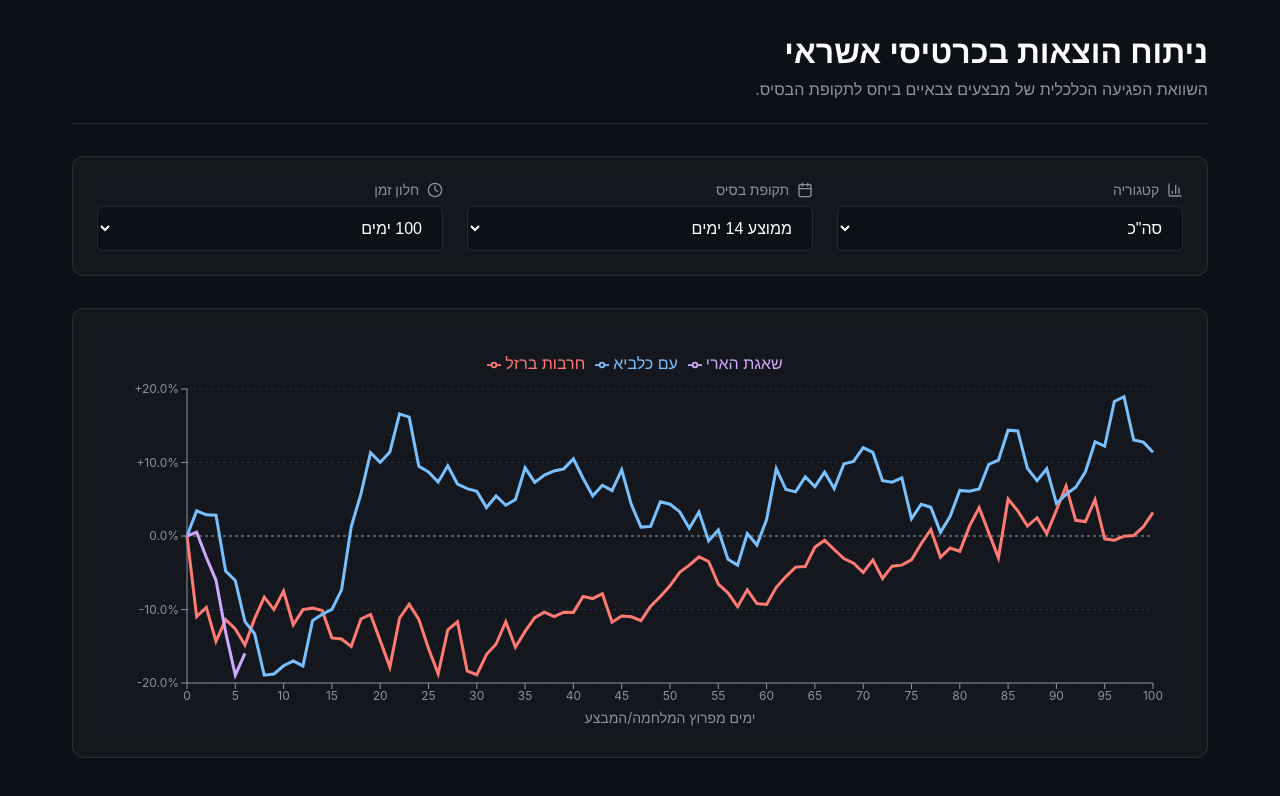
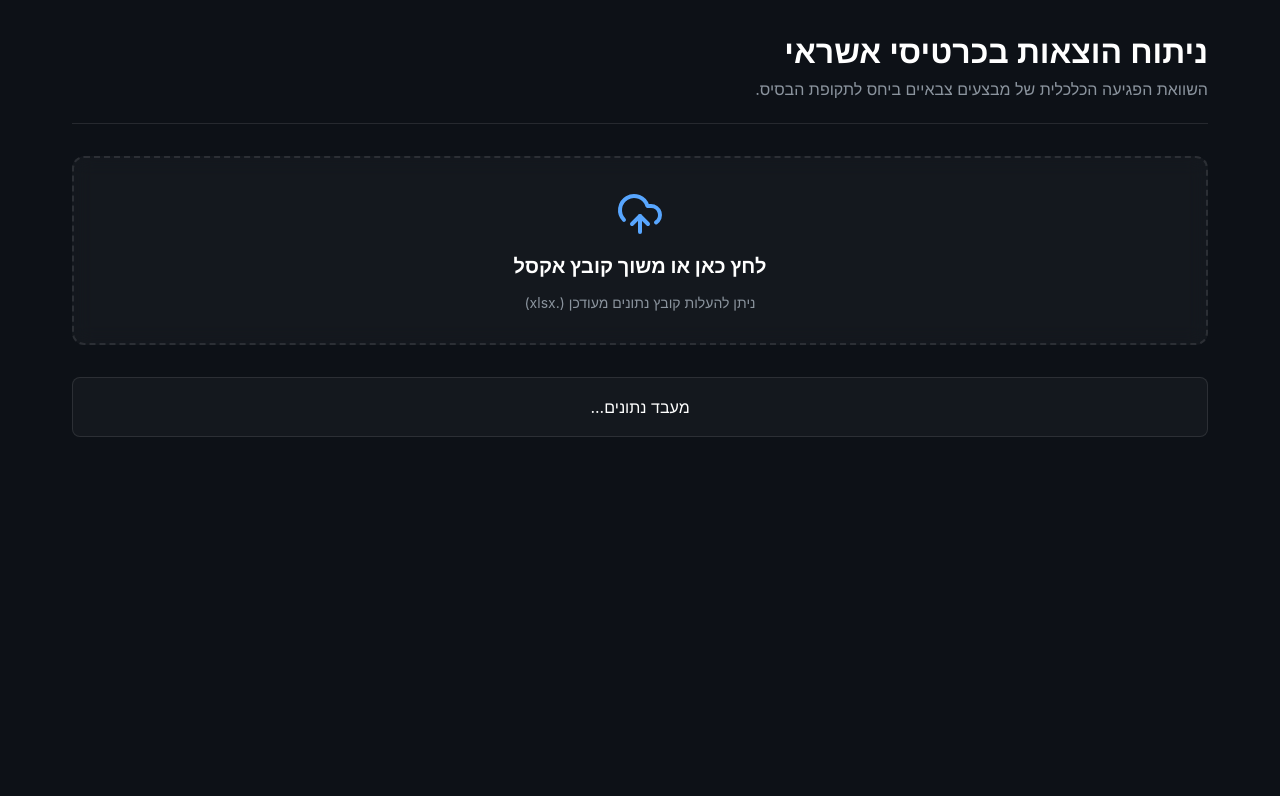
Before and after one commit to Ronshenkman/credit, a React (Vite) app in the folder webapp/: page / in a window 1280 px wide. Shown: the top 796 px of the page. Built offline with nearby package versions, Linux system fonts and the light colour scheme.

Commit message:
feat: In-browser drag-and-drop Excel data parsing

```diff
--- a/webapp/package.json
+++ b/webapp/package.json
@@ -13,7 +13,8 @@
     "lucide-react": "^0.577.0",
     "react": "^18.3.1",
     "react-dom": "^18.3.1",
-    "recharts": "^3.8.0"
+    "recharts": "^3.8.0",
+    "xlsx": "^0.18.5"
   },
   "devDependencies": {
     "@eslint/js": "^9.11.1",
--- a/webapp/src/App.jsx
+++ b/webapp/src/App.jsx
@@ -3,6 +3,8 @@ import {
   LineChart, Line, XAxis, YAxis, CartesianGrid, Tooltip, Legend, ResponsiveContainer, ReferenceLine
 } from 'recharts';
 import { Activity, Calendar, BarChart3, Clock } from 'lucide-react';
+import FileUploader from './components/FileUploader';
+import { processExcelData } from './utils/processData';
 import './index.css';
 
 function App() {
@@ -14,21 +16,20 @@ function App() {
   const [basePeriod, setBasePeriod] = useState("change_14");
   const [maxDays, setMaxDays] = useState("100");
 
-  useEffect(() => {
-    fetch('/data.json')
-      .then(res => {
-        if (!res.ok) throw new Error('Failed to load data');
-        return res.json();
-      })
-      .then(jsonData => {
-        setData(jsonData);
+  // Start with no data - wait for user to upload
+  const handleFileLoaded = async (buffer) => {
+    try {
+      setLoading(true);
+      setError(null);
+      const parsedData = await processExcelData(buffer);
+      setData(parsedData);
       setLoading(false);
-      })
-      .catch(err => {
-        setError(err.message);
+    } catch (err) {
+      console.error(err);
+      setError("שגיאה בפענוח הקובץ. ודא שזהו קובץ האקסל התקין.");
       setLoading(false);
-      });
-  }, []);
+    }
+  };
 
   const categories = useMemo(() => {
     if (!data || !data["חרבות ברזל"]) return [];
@@ -66,7 +67,7 @@ function App() {
     return ticks;
   }, [maxDays]);
 
-  if (loading) return <div className="app-container"><div className="loading">Loading data...</div></div>;
+  // if (loading) return <div className="app-container"><div className="loading">Loading data...</div></div>;
   if (error) return <div className="app-container"><div className="error">Error: {error}</div></div>;
 
   return (
@@ -76,6 +77,12 @@ function App() {
         <p>השוואת הפגיעה הכלכלית של מבצעים צבאיים ביחס לתקופת הבסיס.</p>
       </header>
 
+      <FileUploader onFileLoaded={handleFileLoaded} onError={setError} />
+
+      {loading && <div className="loading">מעבד נתונים...</div>}
+
+      {data && !loading && (
+        <>
           <div className="controls-panel">
             <div className="control-group">
               <label><BarChart3 size={16} style={{ display: 'inline', marginLeft: '4px', verticalAlign: 'text-bottom' }} /> קטגוריה</label>
@@ -160,6 +167,8 @@ function App() {
               </LineChart>
             </ResponsiveContainer>
           </div>
+        </>
+      )}
     </div>
   );
 }
--- /dev/null
+++ b/webapp/src/components/FileUploader.css
@@ -0,0 +1,41 @@
+.file-uploader {
+    width: 100%;
+    margin-bottom: 2rem;
+    background: var(--panel-bg);
+    border: 2px dashed var(--panel-border);
+    border-radius: 12px;
+    padding: 2rem;
+    text-align: center;
+    cursor: pointer;
+    transition: all 0.3s ease;
+    backdrop-filter: blur(10px);
+}
+
+.file-uploader:hover {
+    border-color: var(--accent-color);
+    background: rgba(88, 166, 255, 0.05);
+}
+
+.uploader-content {
+    display: flex;
+    flex-direction: column;
+    align-items: center;
+    gap: 1rem;
+    cursor: pointer;
+}
+
+.upload-icon {
+    color: var(--accent-color);
+}
+
+.uploader-content h3 {
+    margin: 0;
+    font-size: 1.25rem;
+    color: var(--text-active);
+}
+
+.uploader-content p {
+    margin: 0;
+    color: var(--text-muted);
+    font-size: 0.875rem;
+}
--- /dev/null
+++ b/webapp/src/components/FileUploader.jsx
@@ -0,0 +1,66 @@
+import React, { useCallback } from 'react';
+import { UploadCloud } from 'lucide-react';
+import './FileUploader.css';
+
+export default function FileUploader({ onFileLoaded, onError }) {
+
+    const handleUpload = useCallback((file) => {
+        if (!file) return;
+
+        // Check extension
+        const ext = file.name.split('.').pop().toLowerCase();
+        if (ext !== 'xlsx' && ext !== 'xls') {
+            onError("Please upload a valid Excel file (.xlsx or .xls)");
+            return;
+        }
+
+        // Read as ArrayBuffer for SheetJS
+        const reader = new FileReader();
+        reader.onload = (e) => {
+            onFileLoaded(e.target.result);
+        };
+        reader.onerror = () => {
+            onError("Error reading file.");
+        };
+        reader.readAsArrayBuffer(file);
+
+    }, [onFileLoaded, onError]);
+
+    const onDrop = useCallback((e) => {
+        e.preventDefault();
+        if (e.dataTransfer.files && e.dataTransfer.files.length > 0) {
+            handleUpload(e.dataTransfer.files[0]);
+        }
+    }, [handleUpload]);
+
+    const onDragOver = useCallback((e) => {
+        e.preventDefault();
+    }, []);
+
+    const onFileChange = useCallback((e) => {
+        if (e.target.files && e.target.files.length > 0) {
+            handleUpload(e.target.files[0]);
+        }
+    }, [handleUpload]);
+
+    return (
+        <div
+            className="file-uploader"
+            onDrop={onDrop}
+            onDragOver={onDragOver}
+        >
+            <input
+                type="file"
+                id="fileInput"
+                accept=".xlsx, .xls"
+                onChange={onFileChange}
+                style={{ display: 'none' }}
+            />
+            <label htmlFor="fileInput" className="uploader-content">
+                <UploadCloud size={48} className="upload-icon" />
+                <h3>לחץ כאן או משוך קובץ אקסל</h3>
+                <p>ניתן להעלות קובץ נתונים מעודכן (.xlsx)</p>
+            </label>
+        </div>
+    );
+}
--- /dev/null
+++ b/webapp/src/utils/processData.js
@@ -0,0 +1,147 @@
+import * as XLSX from 'xlsx';
+
+const DATES = {
+    "חרבות ברזל": "2023-10-07",
+    "עם כלביא": "2025-06-12",
+    "שאגת הארי": "2026-02-28"
+};
+
+const COLUMN_NAMES_IN_ORDER = [
+    'Date',
+    'סה"כ',
+    'מוצרי תעשייה',
+    'ציוד ושירותי תקשורת',
+    'דלק, חשמל וגז',
+    'ספרים, ציוד משרדי ופרסום',
+    'שירותי רפואה ותרופות',
+    'ציוד ושירותי תחבורה',
+    'מוצרים ושירותים אחרים',
+    'פנאי ובילוי',
+    'טיסות, תיירות ואירוח',
+    'מחשבים ותוכנה',
+    'מזון ומשקאות',
+    'שירותי אוכל',
+    'ביטוח',
+    'שירותי ממשלה ועירייה'
+];
+
+/**
+ * Calculates the average of array of numbers
+ */
+function getAverage(arr) {
+    if (!arr || arr.length === 0) return null;
+    const sum = arr.reduce((a, b) => a + b, 0);
+    return sum / arr.length;
+}
+
+/**
+ * Parses the Excel ArrayBuffer into the processed JSON expected by App.jsx
+ * @param {ArrayBuffer} buffer The Excel file data
+ * @returns {Object} Processed JSON Data Map
+ */
+export async function processExcelData(buffer) {
+    // Parse excel file
+    const workbook = XLSX.read(buffer, { type: 'array', cellDates: true });
+    const sheetName = workbook.SheetNames[0];
+    const worksheet = workbook.Sheets[sheetName];
+
+    // Read raw sheet as array of arrays, skipping the first 11 rows of junk
+    const rawData = XLSX.utils.sheet_to_json(worksheet, { header: 1, range: 11 });
+
+    // Transform into objects based on our strict column order
+    const dataList = rawData.map(row => {
+        const obj = {};
+        COLUMN_NAMES_IN_ORDER.forEach((colName, index) => {
+            obj[colName] = row[index];
+        });
+        return obj;
+    }).filter(row => row['Date'] instanceof Date || typeof row['Date'] === 'number');
+
+    // Convert dates if they come as numbers (Excel serials)
+    dataList.forEach(row => {
+        if (typeof row['Date'] === 'number') {
+            // Excel date serial number to JS Date
+            row['Date'] = new Date(Math.round((row['Date'] - 25569) * 86400 * 1000));
+        }
+    });
+
+    // Sort by date ascending
+    dataList.sort((a, b) => a['Date'] - b['Date']);
+
+    const result = {};
+
+    Object.entries(DATES).forEach(([opName, startDateStr]) => {
+        const startDate = new Date(startDateStr);
+        result[opName] = {};
+
+        // Process each category (all columns except Date)
+        COLUMN_NAMES_IN_ORDER.slice(1).forEach(col => {
+            // Calculate Baselines
+            const baseEnd = new Date(startDate);
+            baseEnd.setDate(baseEnd.getDate() - 1);
+
+            const base14Start = new Date(startDate);
+            base14Start.setDate(base14Start.getDate() - 14);
+
+            const base28Start = new Date(startDate);
+            base28Start.setDate(base28Start.getDate() - 28);
+
+            const base14Vals = dataList
+                .filter(r => r.Date >= base14Start && r.Date <= baseEnd && typeof r[col] === 'number')
+                .map(r => r[col]);
+
+            const base28Vals = dataList
+                .filter(r => r.Date >= base28Start && r.Date <= baseEnd && typeof r[col] === 'number')
+                .map(r => r[col]);
+
+            const base14Avg = getAverage(base14Vals);
+            const base28Avg = getAverage(base28Vals);
+
+            // Get data from startDate onwards
+            const postOpData = dataList.filter(r => r.Date >= startDate);
+
+            // Insert Day 0 Base Line Drop point
+            const dayZeroDate = new Date(startDate);
+            dayZeroDate.setDate(dayZeroDate.getDate() - 1);
+
+            const daysData = [{
+                day: 0,
+                date: dayZeroDate.toISOString().split('T')[0],
+                value: null,
+                change_14: 0.0,
+                change_28: 0.0
+            }];
+
+            postOpData.forEach(row => {
+                // Compute delta in days
+                const diffTime = Math.abs(row.Date - startDate);
+                const dayOffset = Math.floor(diffTime / (1000 * 60 * 60 * 24)) + 1;
+                const val = typeof row[col] === 'number' ? row[col] : null;
+
+                let pct_change_14 = null;
+                let pct_change_28 = null;
+
+                if (val !== null) {
+                    if (base14Avg) pct_change_14 = ((val / base14Avg) - 1) * 100;
+                    if (base28Avg) pct_change_28 = ((val / base28Avg) - 1) * 100;
+                }
+
+                daysData.push({
+                    day: dayOffset,
+                    date: row.Date.toISOString().split('T')[0],
+                    value: val,
+                    change_14: pct_change_14,
+                    change_28: pct_change_28
+                });
+            });
+
+            result[opName][col] = {
+                base_14_avg: base14Avg,
+                base_28_avg: base28Avg,
+                data: daysData
+            };
+        });
+    });
+
+    return result;
+}
```
Also changed, not shown: 1 other file (tests, documents, lock files or other folders). Lines whose indentation alone changed are shown as unchanged.
